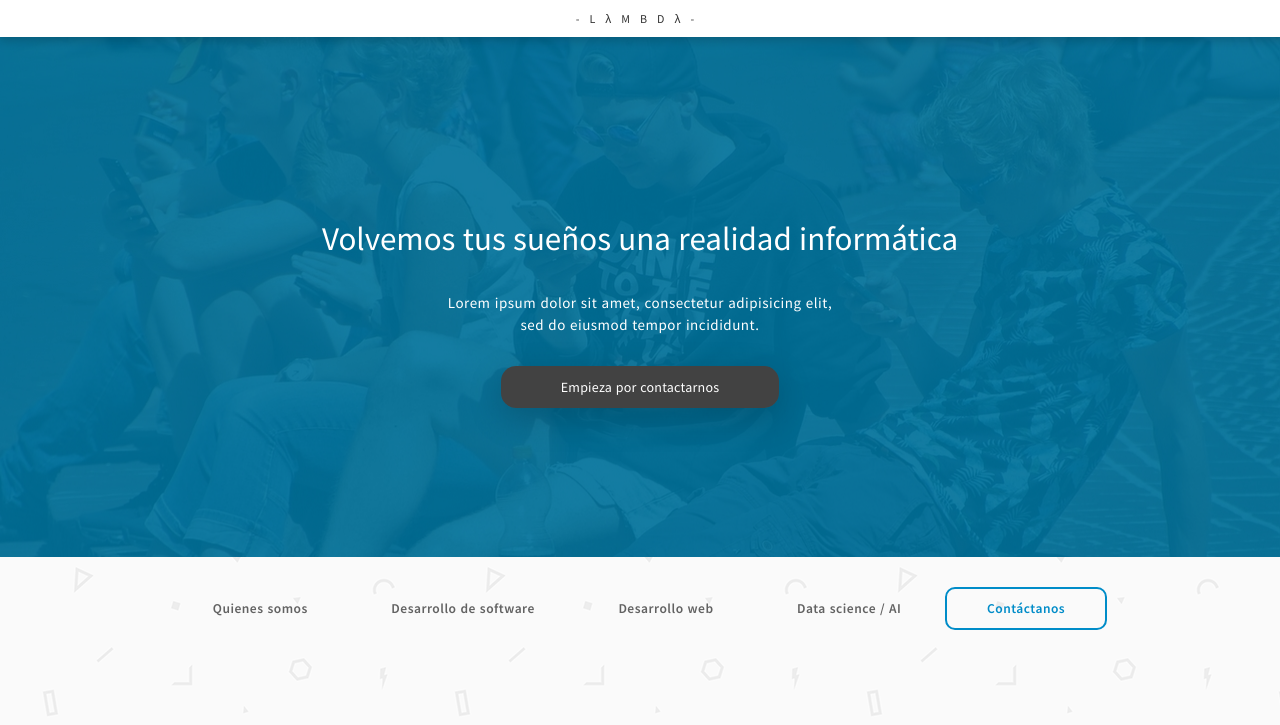
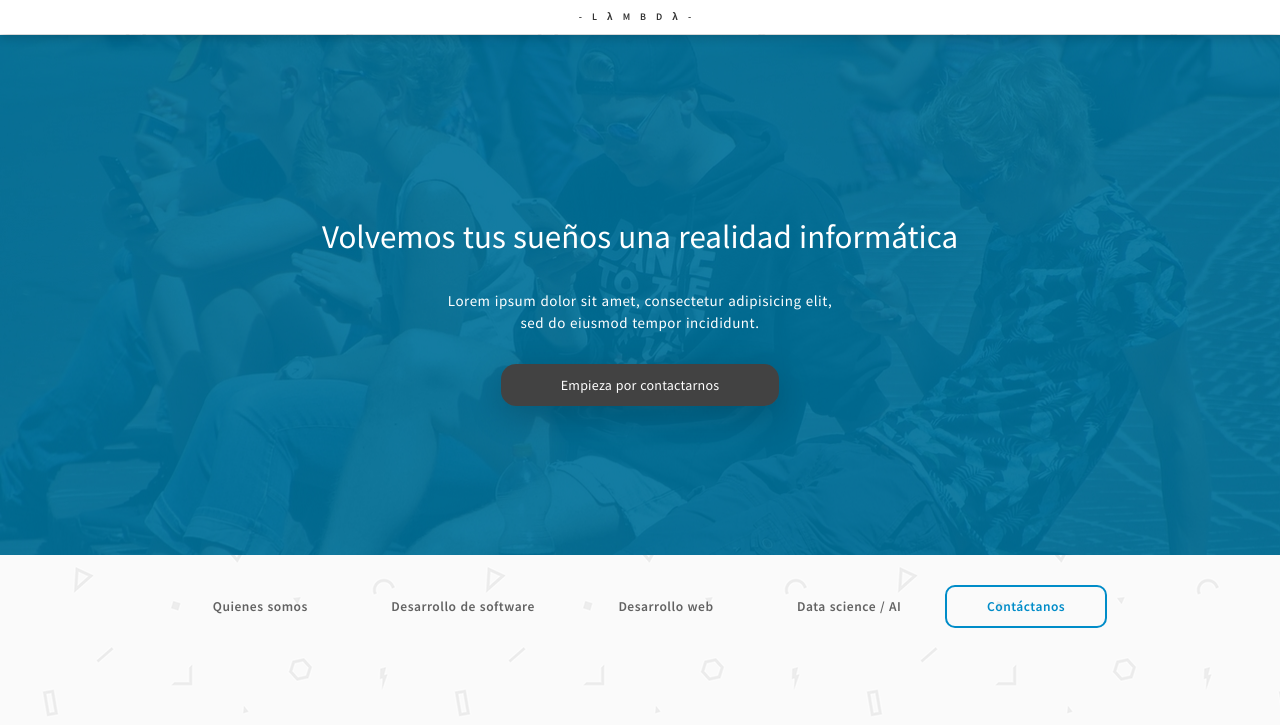
Before and after one commit to Peppa-Peddler/lambda, a plain HTML site: page index.html in a window 1280 px wide. Shown: the top 725 px of the page. Drawn offline with Linux system fonts and the light colour scheme.

Commit message:
fixing nav

```diff
--- a/css/style.css
+++ b/css/style.css
@@ -97,8 +97,8 @@ nav{
 	padding: 10px;
 	/*color: white;*/
 	background: white;
-	font-size: 12px;
-	font-weight: 400;
+	font-size: 10px;
+	font-weight: 600;
 	letter-spacing: 10px;
 	position: fixed;
 	width: 100%;
@@ -134,7 +134,7 @@ nav{
 }
 
 .cover{
-	margin-top: 37px;
+	margin-top: 35px;
 	margin-bottom: 30px;
 	background: url("../img/cover.jpg") center center;
 	/*background: #31BD7E;*/
```
